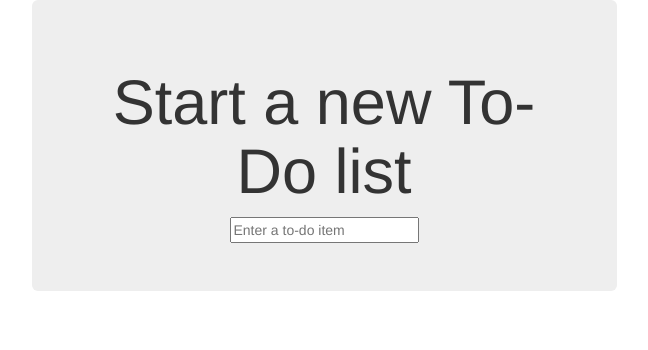
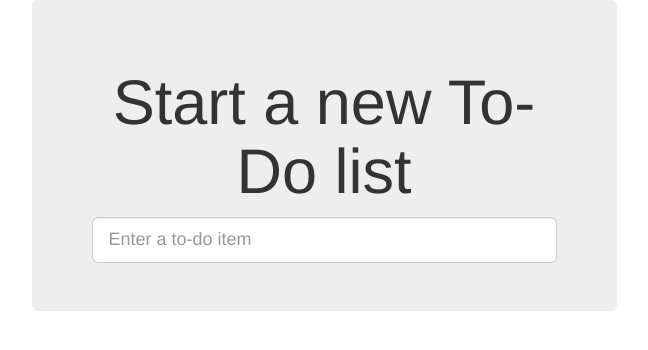
Before and after one commit to lluxury/python-tdd-book, a Django app: page / in a window 1280 px wide. Shown: the top 350 px of the page, without its empty margins (316-964 px from the left). Run offline with Django 3.2, Linux system fonts and the light colour scheme; some libraries are stand-ins or nearby versions.

Commit message:
Add bootstrap classes to form input.

```diff
--- a/lists/templates/base.html
+++ b/lists/templates/base.html
@@ -17,6 +17,7 @@
                 <h1>{% block header_text %}{% endblock %}</h1>
                 <form method="POST" action="{% block form_action %}{% endblock %}">
                   <input name="item_text" id="id_new_item"
+                        class="form-control input-lg"
                          placeholder="Enter a to-do item"/>
                   {% csrf_token %}
                 </form>
```
